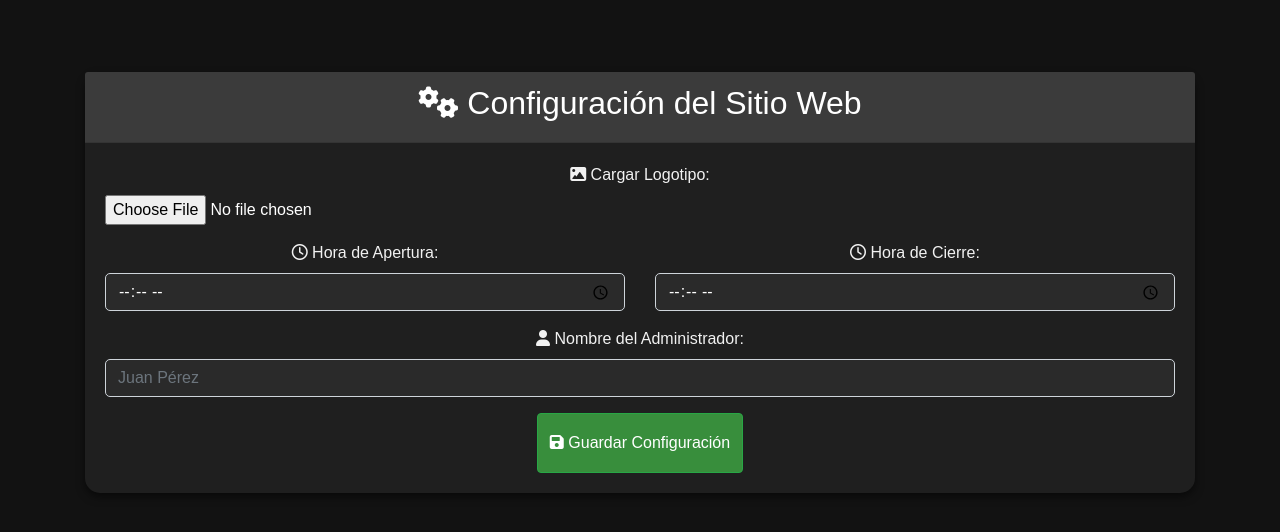
After one commit to AlvaroCastro1/Consultorio, a PHP site: page /configuracion/index.html in a window 1280 px wide. The commit adds this page. Shown: the top 532 px of the page. Run offline with PHP 8.4, Linux system fonts and the light colour scheme.

Commit message:
guardar config

```diff
--- a/public_html/assets/css/styles.css
+++ b/public_html/assets/css/styles.css
@@ -57,3 +57,35 @@ button:hover:before, button:hover:after {
   color: white;
   border-radius: 15px 15px 0 0;
 }
+body {
+  font-family: Arial, sans-serif;
+  background-color: #121212;
+  color: #f1f1f1; /* Texto claro para buen contraste */
+}
+.card {
+  border: none;
+  background-color: #1f1f1f; /* Fondo más oscuro para las tarjetas */
+  box-shadow: 0 4px 8px 0 rgba(0,0,0,0.5); /* Sombra más oscura */
+  transition: 0.3s;
+}
+.card:hover {
+  box-shadow: 0 8px 16px 0 rgba(0,0,0,0.8); /* Sombra al mover el mouse */
+}
+.card-header {
+  background-color: #3b3b3b; /* Fondo ligeramente más claro para el encabezado */
+  color: white;
+}
+.btn-success {
+  background-color: #388e3c; /* Verde más oscuro para los botones */
+}
+.btn-success:hover {
+  background-color: #2e7d32; /* Color de hover más oscuro */
+}
+.form-control {
+  border-radius: 5px;
+  background-color: #2a2a2a; /* Fondo oscuro para los inputs */
+  color: white; /* Texto blanco para contraste */
+}
+.form-control-file {
+  color: white; /* Texto blanco para el input de archivos */
+}
--- /dev/null
+++ b/public_html/configuracion/index.html
@@ -0,0 +1,86 @@
+<!DOCTYPE html>
+<html lang="es">
+<head>
+    <meta charset="UTF-8">
+    <title>Configuración del Sitio 1.0</title>
+    <link rel="stylesheet" href="https://stackpath.bootstrapcdn.com/bootstrap/4.5.2/css/bootstrap.min.css">
+    <link rel="stylesheet" href="https://cdnjs.cloudflare.com/ajax/libs/font-awesome/6.0.0/css/all.min.css">
+    <link rel="stylesheet" href="/assets/css/styles.css">
+</head>
+<body>
+
+<div class="container mt-5">
+    <div class="card">
+        <div class="card-header text-center">
+            <h2><i class="fas fa-cogs"></i> Configuración del Sitio Web</h2>
+        </div>
+        <div class="card-body">
+            <form id="configForm">
+                <div class="form-group">
+                    <label for="logo"><i class="fas fa-image"></i> Cargar Logotipo:</label>
+                    <input type="file" id="logo" name="logo" accept="image/*" class="form-control-file">
+                </div>
+
+                <div class="form-group row">
+                    <div class="col-md-6">
+                        <label for="startTime"><i class="far fa-clock"></i> Hora de Apertura:</label>
+                        <input type="time" id="startTime" name="startTime" class="form-control" required>
+                    </div>
+                    <div class="col-md-6">
+                        <label for="endTime"><i class="far fa-clock"></i> Hora de Cierre:</label>
+                        <input type="time" id="endTime" name="endTime" class="form-control" required>
+                    </div>
+                </div>
+
+                <div class="form-group">
+                    <label for="adminName"><i class="fas fa-user"></i> Nombre del Administrador:</label>
+                    <input type="text" id="adminName" name="adminName" placeholder="Juan Pérez" class="form-control" required>
+                </div>
+
+                <div class="text-center">
+                    <button type="submit" class="btn btn-success"><i class="fas fa-save"></i> Guardar Configuración</button>
+                </div>
+            </form>
+        </div>
+    </div>
+</div>
+
+<script>
+document.getElementById("configForm").addEventListener("submit", function(event) {
+    event.preventDefault();
+
+    const logo = document.getElementById("logo").files[0];
+    const startTime = document.getElementById("startTime").value;
+    const endTime = document.getElementById("endTime").value;
+    const adminName = document.getElementById("adminName").value;
+
+    const formData = new FormData(); // Para manejar archivos
+    if (logo) {
+        formData.append("logo", logo); // Añadir archivo
+    }
+    formData.append("startTime", startTime);
+    formData.append("endTime", endTime);
+    formData.append("adminName", adminName);
+
+    const url = "./save-config.php"; // Ruta al script PHP en la raíz
+
+    fetch(url, {
+        method: "POST", // Método POST para enviar datos
+        body: formData,
+    })
+    .then(response => response.json())
+    .then(data => {
+        if (data.success) {
+            alert(data.message); // Éxito
+        } else {
+            alert("Error al guardar configuración"); // Error
+        }
+    })
+    .catch(error => {
+        console.error("Error:", error);
+        alert("Hubo un error al guardar la configuración"); // Manejo de errores
+    });
+});
+</script>
+</body>
+</html>
```
Also changed, not shown: public_html/configuracion/save-config.php (added, +45 -0 lines).
